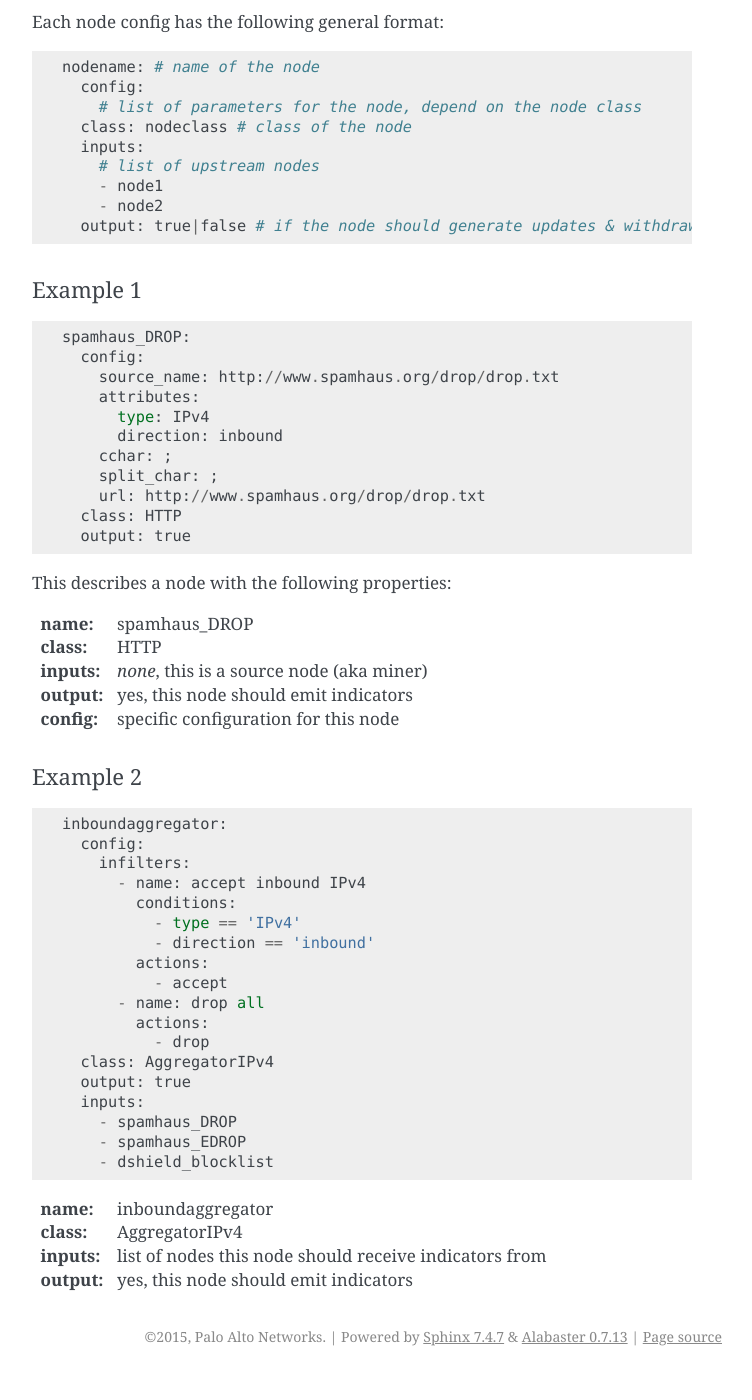
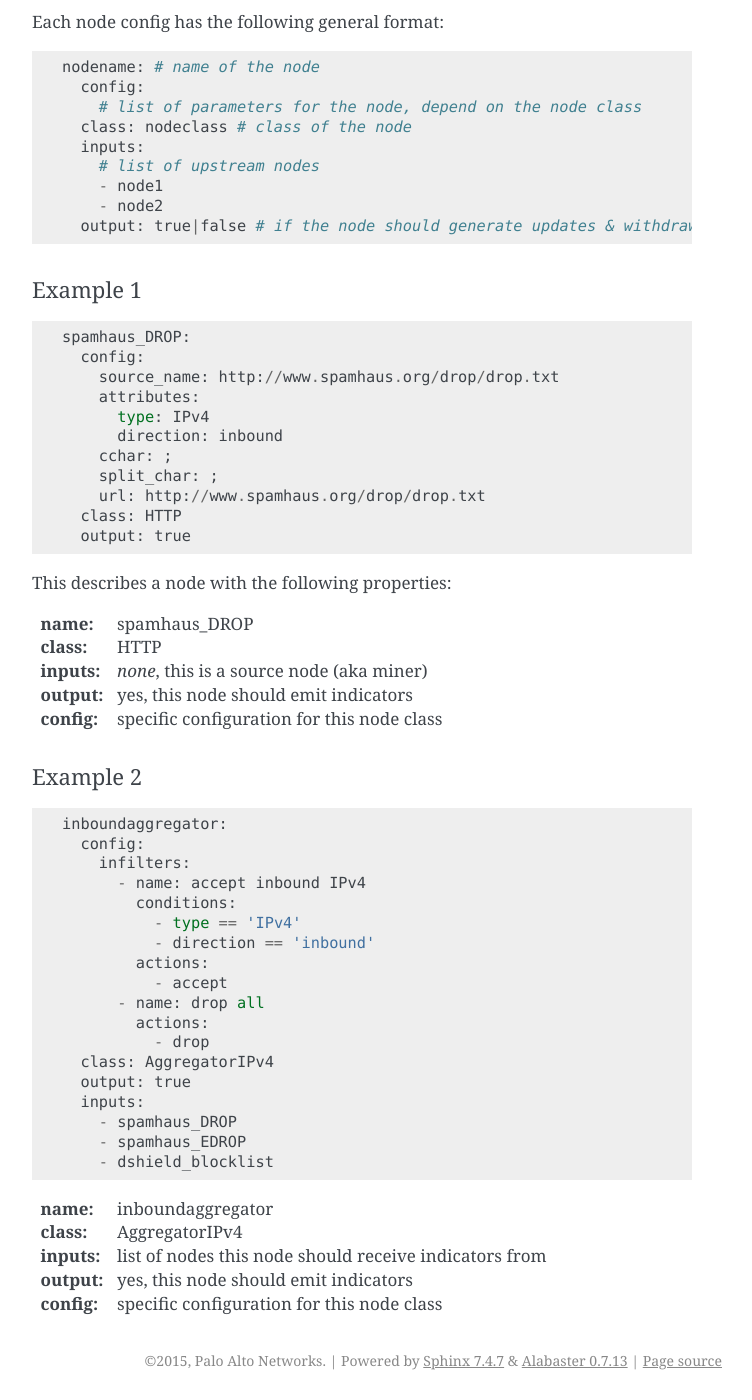
Before and after one commit to PaloAltoNetworks/minemeld-core, a Sphinx documentation site: the page built from docs/scripts.rst, in a window 1280 px wide and 1400 px high, scrolled down 1123 px. Shown: the whole window, without its empty margins (388-1140 px from the left). Built offline with Sphinx 7.4.7, drawn with Linux system fonts in a browser that asks for light colours; before the commit the page ends 2499 px from its top, so only the background shows below that.

Commit message:
Modified script docs

```diff
--- a/docs/scripts.rst
+++ b/docs/scripts.rst
@@ -87,7 +87,7 @@ This describes a node with the following properties:
 :class: HTTP
 :inputs: *none*, this is a source node (aka miner)
 :output: yes, this node should emit indicators
-:config: specific configuration for this node
+:config: specific configuration for this node class
 
 Example 2
 ^^^^^^^^^
@@ -117,3 +117,4 @@ Example 2
 :class: AggregatorIPv4
 :inputs: list of nodes this node should receive indicators from
 :output: yes, this node should emit indicators
+:config: specific configuration for this node class
```
